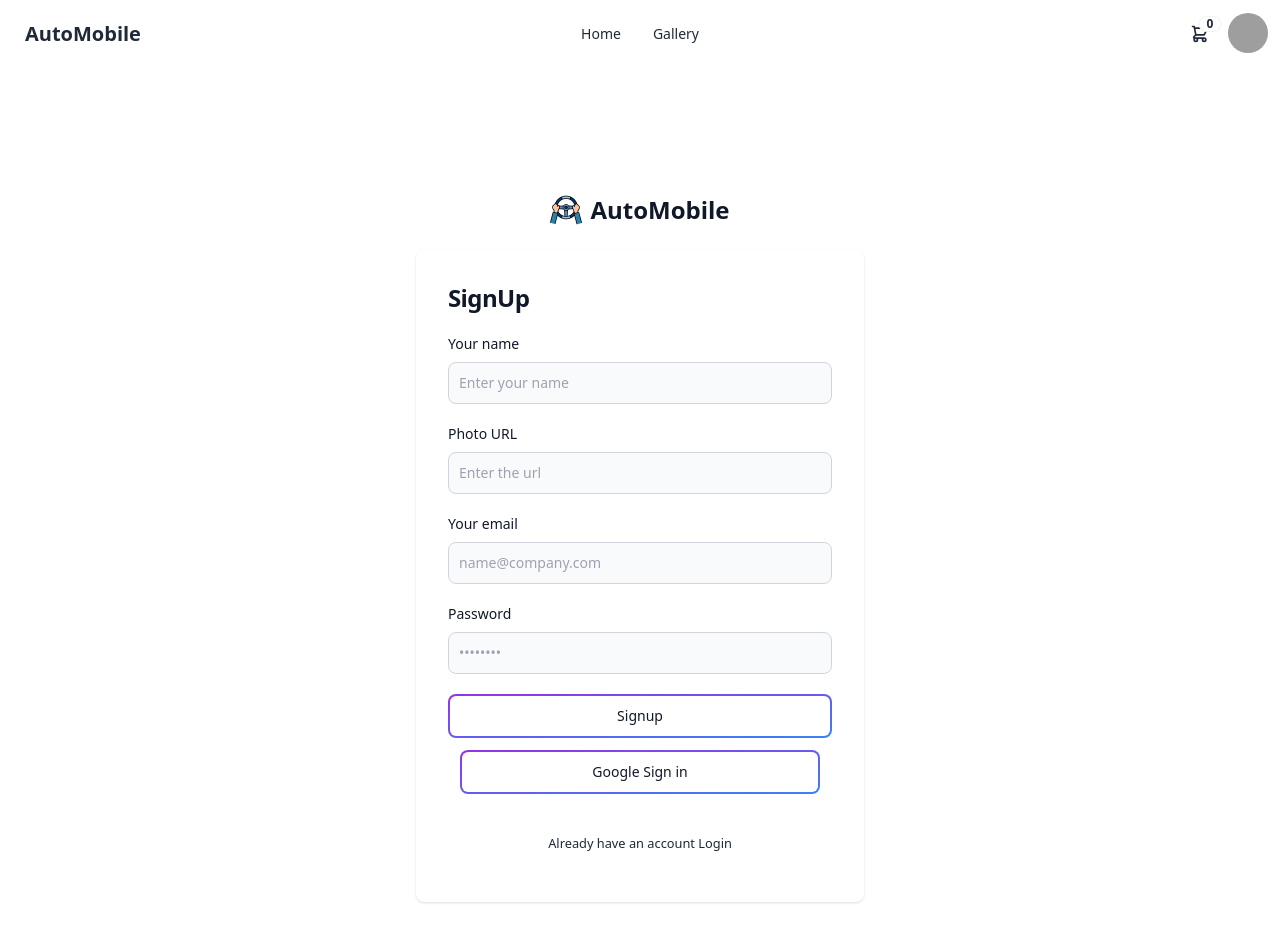
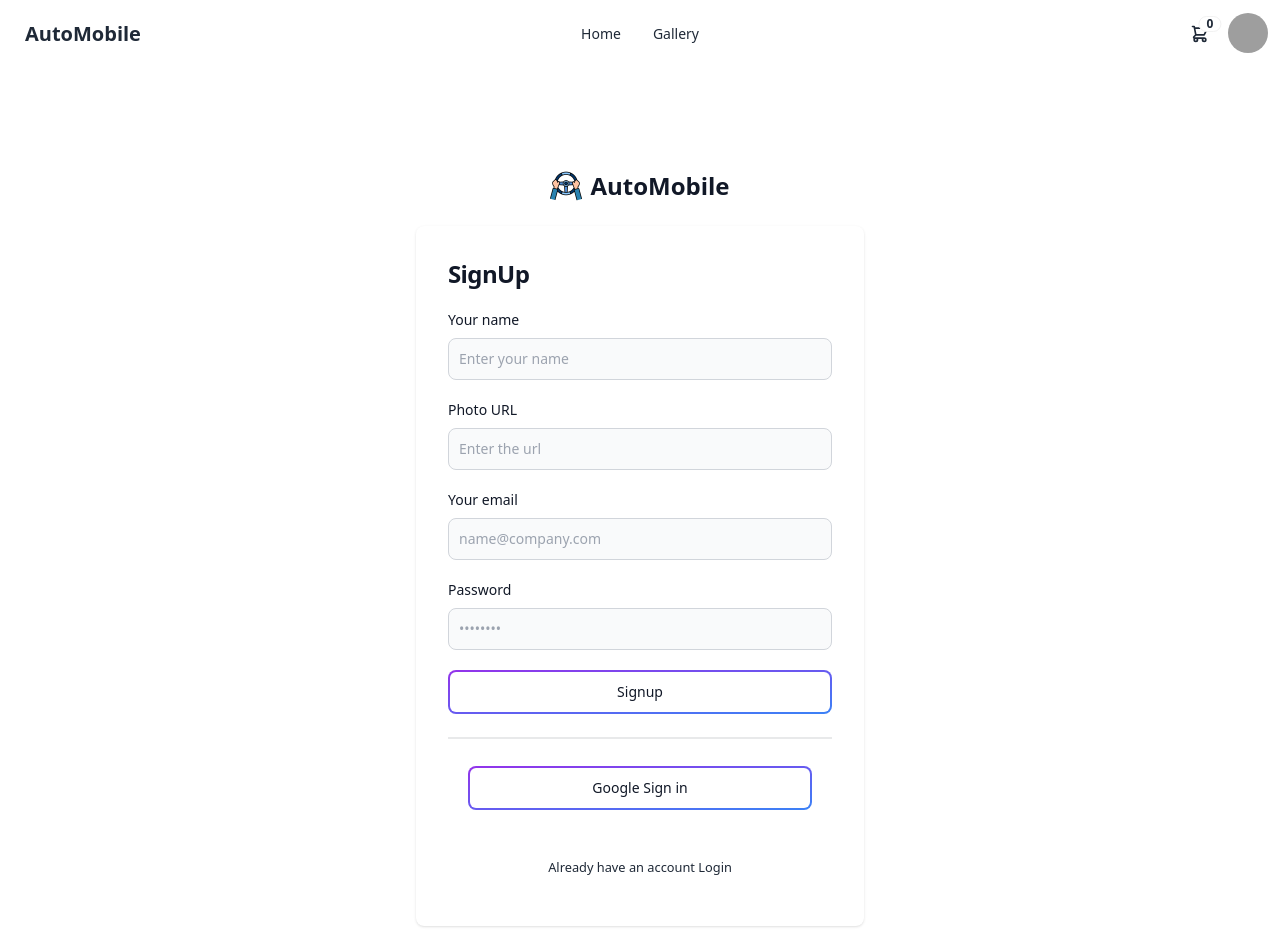
Before and after one commit to Mahmudur-Rahman-Salman/AutoMobile, a React (Vite) app in the folder AutoMobile-Client/: page /signup in a window 1280 px wide. Shown: the top 952 px of the page. Built offline with nearby package versions, Linux system fonts and the light colour scheme; no server answers; grey boxes are pictures that could not be loaded.

Commit message:
dashboard contacts links added

```diff
--- a/AutoMobile-Client/src/Pages/Dashboard/Dashboard.jsx
+++ b/AutoMobile-Client/src/Pages/Dashboard/Dashboard.jsx
@@ -1,6 +1,7 @@
 import {
   FaAd,
   FaCalendar,
+  FaEnvelope,
   FaHome,
   FaList,
   FaSearch,
@@ -48,6 +49,7 @@ const Dashboard = () => {
               </NavLink>
             </li>
             <div className="divider"></div>
+            {/* Shared links */}
             <li>
               <NavLink to="/">
                 <FaHome></FaHome>
@@ -58,6 +60,12 @@ const Dashboard = () => {
               <NavLink to="/gallery">
                 <FaSearch></FaSearch>
                 Gallery
+              </NavLink>
+            </li>
+            <li>
+              <NavLink to="/contact">
+                <FaEnvelope></FaEnvelope>
+                Contact
               </NavLink>
             </li>
           </ul>
--- a/AutoMobile-Client/src/Providers/AuthProvider.jsx
+++ b/AutoMobile-Client/src/Providers/AuthProvider.jsx
@@ -7,6 +7,7 @@ import {
   signInWithPopup,
   signOut,
   updateProfile,
+  GoogleAuthProvider,
 } from "firebase/auth";
 import { app } from "../Firebase/firebase.config";
 
@@ -16,6 +17,7 @@ const auth = getAuth(app);
 const AuthProvider = ({ children }) => {
   const [user, setUser] = useState(null);
   const [loading, setLoading] = useState(true);
+  const googleProvider = new GoogleAuthProvider();
 
   const createUser = (email, password) => {
     setLoading(true);
--- a/AutoMobile-Client/src/components/SocialLogin/SocialLogin.jsx
+++ b/AutoMobile-Client/src/components/SocialLogin/SocialLogin.jsx
@@ -1,9 +1,34 @@
+import { useNavigate } from "react-router-dom";
+import useAuth from "../../hooks/useAuth";
+import useAxiosPublic from "../../hooks/useAxiosPublic";
+
 const SocialLogin = () => {
+  const { googleSignIn } = useAuth();
+  const axiosPublic = useAxiosPublic();
+  const navigate = useNavigate();
+
+  const handleGoogleSignIn = () => {
+    googleSignIn().then((result) => {
+      console.log(result.user);
+      const userInfo = {
+        email: result.user?.email,
+        name: result.user?.displayName,
+      };
+      axiosPublic.post("/users", userInfo).then((res) => {
+        console.log(res.data);
+        navigate("/");
+      });
+    });
+  };
   return (
     <>
       {/* google sign in button */}
-      <div className="m-3">
-        <button className="w-full relative inline-flex items-center justify-center p-0.5 mb-2 me-2 overflow-hidden text-sm font-medium text-gray-900 rounded-lg group bg-gradient-to-br from-purple-600 to-blue-500 group-hover:from-purple-600 group-hover:to-blue-500 hover:text-white dark:text-white focus:ring-4 focus:outline-none focus:ring-blue-300 dark:focus:ring-blue-800">
+      <div className="divider"></div>
+      <div className="m-5">
+        <button
+          onClick={handleGoogleSignIn}
+          className="w-full relative inline-flex items-center justify-center p-0.5 mb-2 me-2 overflow-hidden text-sm font-medium text-gray-900 rounded-lg group bg-gradient-to-br from-purple-600 to-blue-500 group-hover:from-purple-600 group-hover:to-blue-500 hover:text-white dark:text-white focus:ring-4 focus:outline-none focus:ring-blue-300 dark:focus:ring-blue-800"
+        >
           <span className="w-full relative px-5 py-2.5 transition-all ease-in duration-75 bg-white dark:bg-gray-900 rounded-md group-hover:bg-opacity-0">
             Google Sign in
           </span>
```
Also changed, not shown: 1 other file (tests, documents, lock files or other folders).
